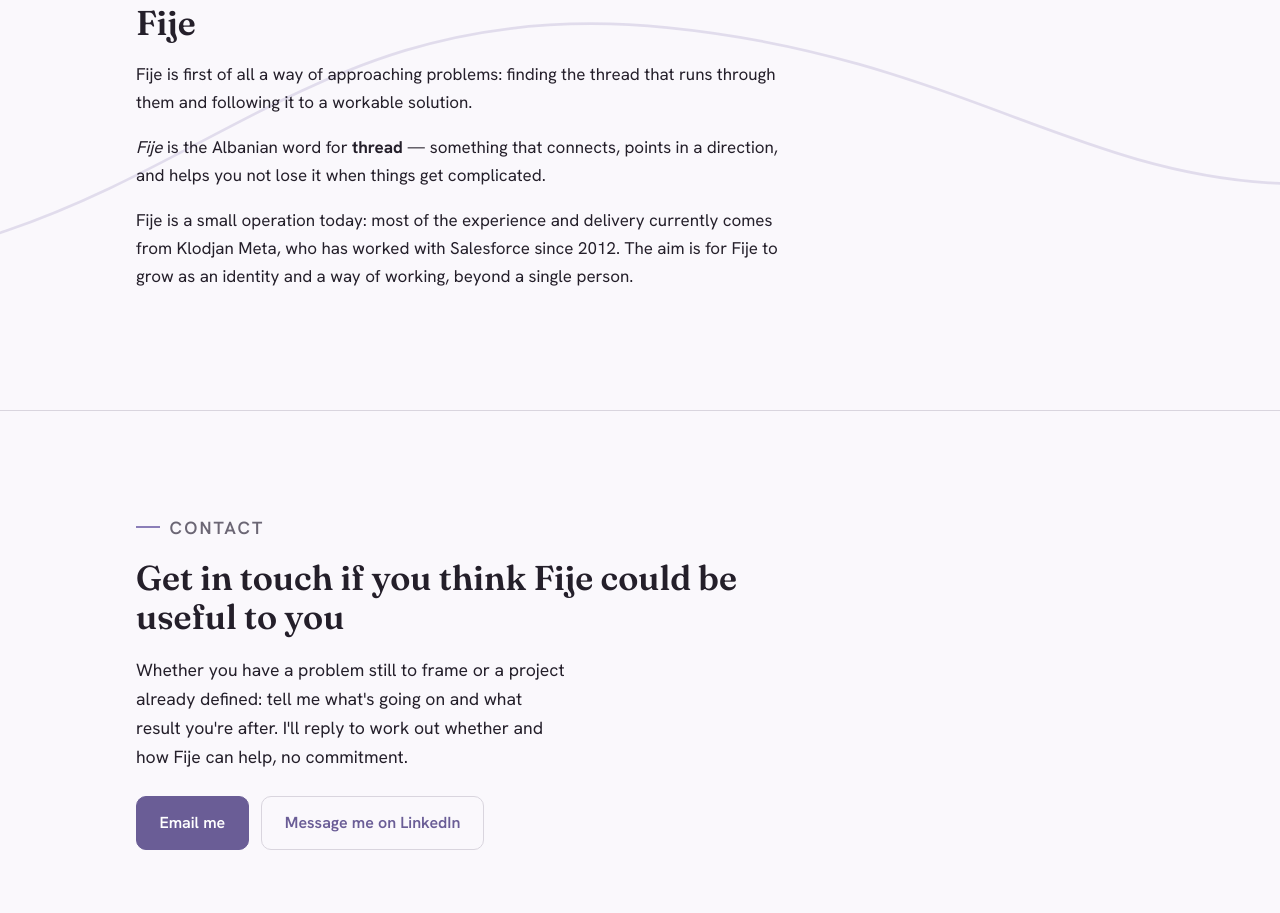
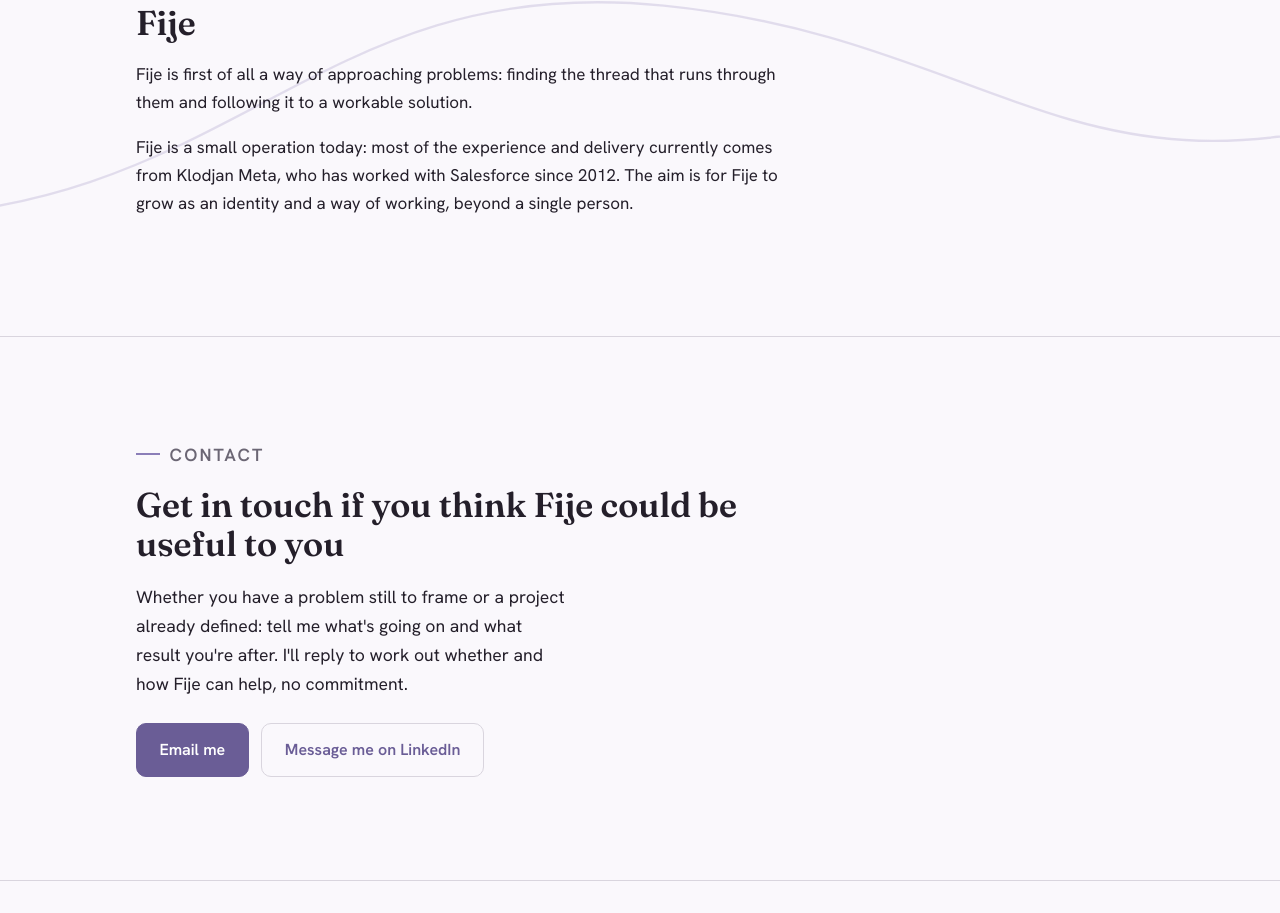
Before and after one commit to fije-projects/fije-website, a plain HTML site: page en/index.html in a window 1280 px wide. Shown: the part 3487-4400 px from the top of the page. Drawn offline with Linux system fonts and the light colour scheme.

Commit message:
review the section Name

```diff
--- a/en/index.html
+++ b/en/index.html
@@ -254,9 +254,7 @@
       <h2 id="name-h">Fije</h2>
       <p>Fije is first of all a way of approaching problems: finding the thread that runs
         through them and following it to a workable solution.</p>
-      <p><em>Fije</em> is the Albanian word for <strong>thread</strong> — something that
-        connects, points in a direction, and helps you not lose it when things get
-        complicated.</p>
+
       <p>Fije is a small operation today: most of the experience and delivery currently
         comes from Klodjan Meta, who has worked with Salesforce since 2012. The aim is for
         Fije to grow as an identity and a way of working, beyond a single person.</p>
```
Also changed, not shown: index.html (+1 -2 lines).
